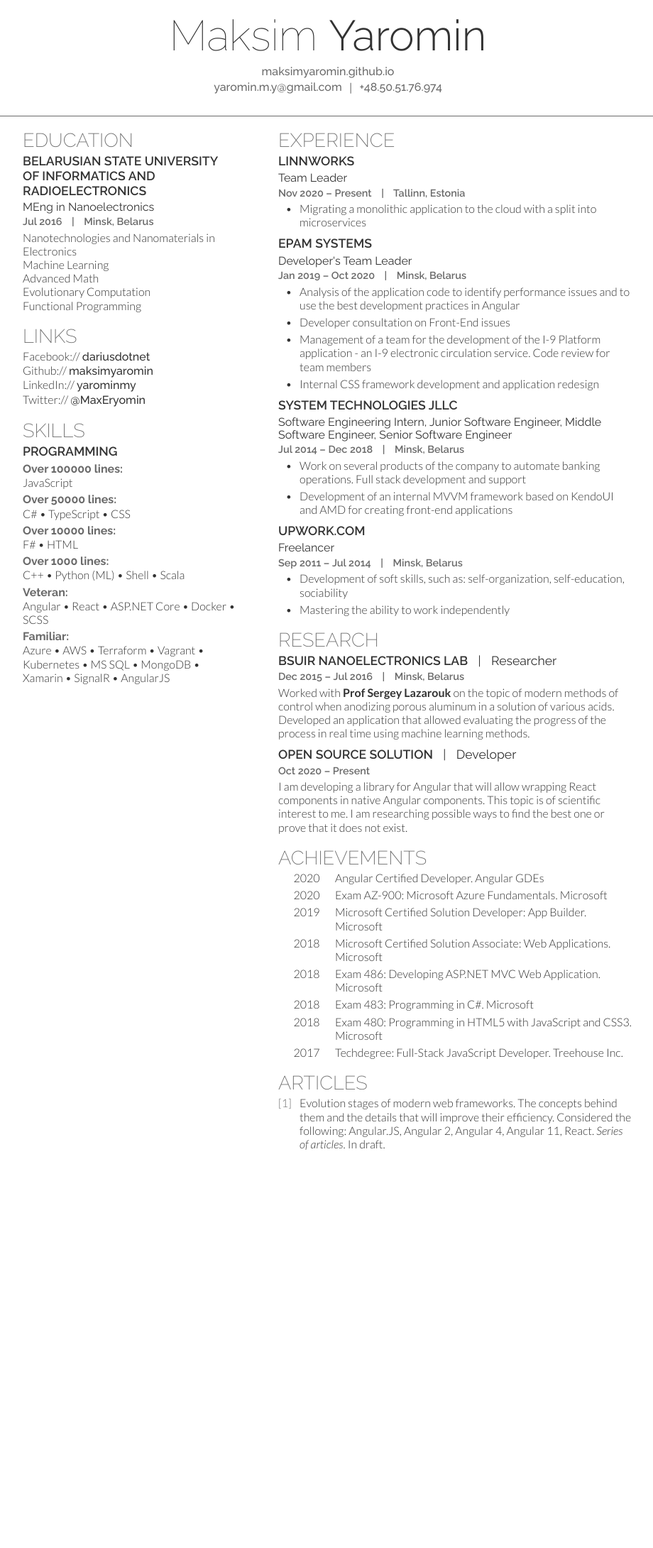
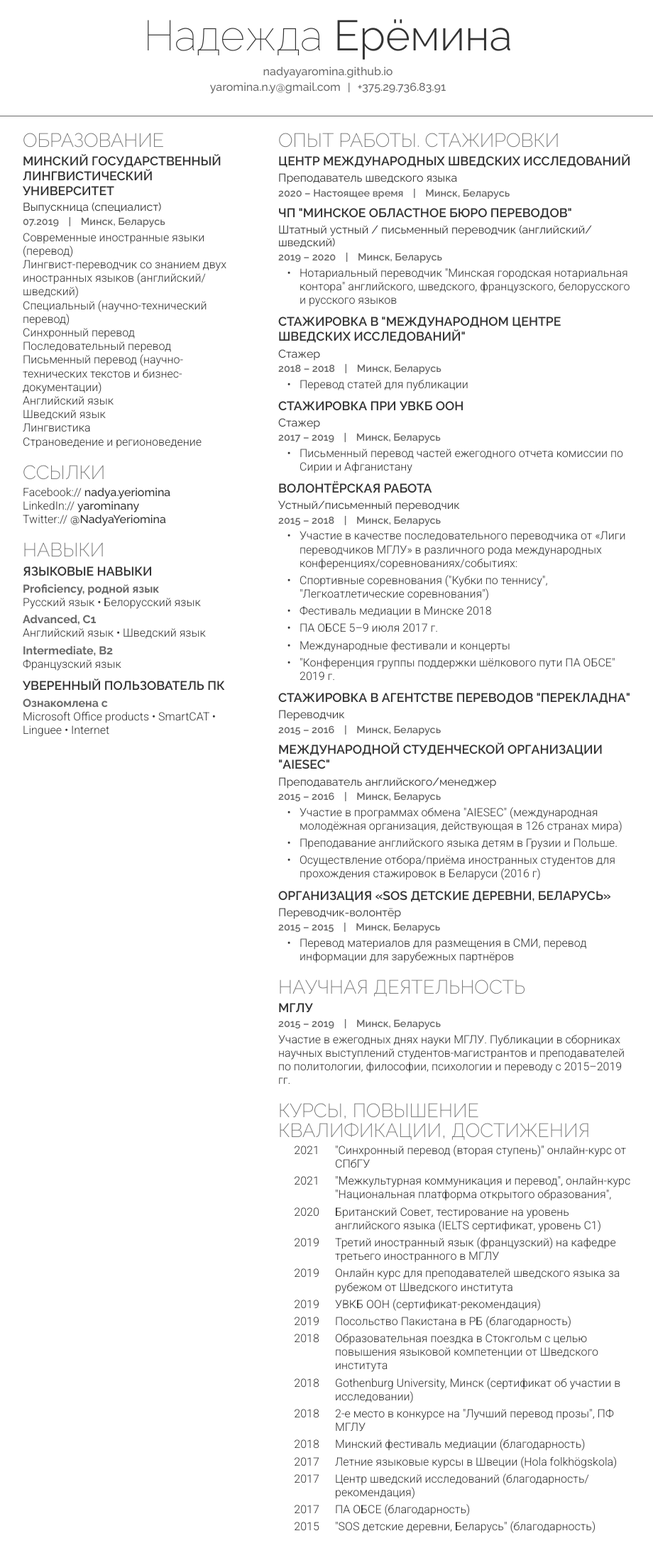
Before and after one commit to maksimyaromin/maksimyaromin.github.io, a Jekyll site: the page built from index.md, in a window 1280 px wide. Shown: the whole page at 71% size, without its empty margins (178-1098 px from the left). Built offline with Jekyll 4.4.1, drawn with Linux system fonts in a browser that asks for light colours; before the commit the page ends 1641 px from its top, so only the background shows below that.

Commit message:
feat: Resume for Nadya

```diff
--- a/_config.yml
+++ b/_config.yml
@@ -1,4 +1,4 @@
-url: "https://maksimyaromin.github.io/" # the base hostname & protocol for your site, e.g. http://example.com
+url: "https://nadyayaromina.github.io/" # the base hostname & protocol for your site, e.g. http://example.com
 baseurl: "/" # the subpath of your site, e.g. /blog
 title: "CV" # the name of your site, e.g. ACME Corp.
-lang: "en"
+lang: "ru-RU"
--- a/_layouts/resume.html
+++ b/_layouts/resume.html
@@ -10,7 +10,8 @@
     <link rel="shortcut icon" href="{{ page.favicon }}" type="image/x-icon">
 
     <link rel="preconnect" href="https://fonts.gstatic.com">
-    <link href="https://fonts.googleapis.com/css2?family=Lato:ital,wght@0,300;0,400;0,700;0,900;1,300;1,400;1,700;1,900&display=swap" rel="stylesheet">
+    <link rel="preconnect" href="https://fonts.gstatic.com">
+    <link href="https://fonts.googleapis.com/css2?family=Roboto:ital,wght@0,300;0,400;0,700;0,900;1,300;1,400;1,700;1,900&display=swap" rel="stylesheet">
     <link href="https://fonts.googleapis.com/css2?family=Raleway:wght@100;200;300;400;500;600;700;800;900&display=swap" rel="stylesheet">
 
     <link rel="stylesheet" href="{{ "/assets/css/main.css" }}">
@@ -48,7 +49,7 @@
         <div class="employee-about">
           {% if page.employee.sections.education %}
             <section class="section" aria-labelledby="education">
-              <h2 class="section__title" id="education">Education</h2>
+              <h2 class="section__title" id="education">Образование</h2>
               <dl class="section__list">
                 {% for school in page.employee.sections.education.schools %}
                   <div class="school section__list_item">
@@ -63,7 +64,7 @@
                         {% if school.graduated.date or school.graduated.location %}
                           <div class="school-graduated-at section-value__time-and-location">
                             {% if school.graduated.date %}
-                              <time class="time" datetime="{{ school.graduated.date }}">{{ school.graduated.date | date: "%b %Y" }}</time>
+                              <time class="time" datetime="{{ school.graduated.date }}">{{ school.graduated.date | date: "%m.%Y" }}</time>
                             {% endif %}
                             {% if school.graduated.date and school.graduated.location %}
                               <span class="list-item-delimiter">&#124;</span>
@@ -91,7 +92,7 @@
           {% endif %}
           {% if page.employee.sections.links %}
             <section class="section" aria-labelledby="links">
-              <h2 class="section__title" id="links">Links</h2>
+              <h2 class="section__title" id="links">Ссылки</h2>
               <div class="links section-additional-data">
                 <ul class="links__list section-additional-data__list">
                   {% for link in page.employee.sections.links %}
@@ -106,7 +107,7 @@
           {% endif %}
           {% if page.employee.sections.skills %}
             <section class="section" aria-labelledby="skills">
-              <h2 class="section__title" id="skills">Skills</h2>
+              <h2 class="section__title" id="skills">Навыки</h2>
               <dl class="section__list">
                 {% for skill in page.employee.sections.skills %}
                   <div class="section__list_item">
@@ -144,7 +145,7 @@
         <div class="employee-expirience">
           {% if page.employee.sections.experience %}
             <section class="section" aria-labelledby="experience">
-              <h2 class="section__title" id="experience">Experience</h2>
+              <h2 class="section__title" id="experience">Опыт работы. Стажировки</h2>
               <dl class="section__list">
                 {% for company in page.employee.sections.experience %}
                   <div class="company section__list_item">
@@ -160,11 +161,11 @@
                       {% if company.date_from or company.location %}
                         <div class="company__description_period section-value__time-and-location">
                           {% if company.date_from %}
-                            <time class="time" datetime="{{ company.date_from }}">{{ company.date_from | date: "%b %Y" }}</time>
+                            <time class="time" datetime="{{ company.date_from }}">{{ company.date_from | date: "%Y" }}</time>
                             {% if company.date_to %}
-                              &#8211;&nbsp;<time class="time" datetime="{{ company.date_to }}">{{ company.date_to | date: "%b %Y" }}</time>
+                              &#8211;&nbsp;<time class="time" datetime="{{ company.date_to }}">{{ company.date_to | date: "%Y" }}</time>
                             {% else %}
-                              &#8211;&nbsp;<span>Present</span>
+                              &#8211;&nbsp;<span>Настоящее время</span>
                             {% endif %}
                           {% endif %}
                           {% if company.date_from and company.location %}
@@ -192,7 +193,7 @@
           {% endif %}
           {% if page.employee.sections.research %}
             <section class="section" aria-labelledby="research">
-              <h2 class="section__title" id="research">Research</h2>
+              <h2 class="section__title" id="research">Научная деятельность</h2>
               <dl class="section__list">
                 {% for research in page.employee.sections.research %}
                   <div class="section__list_item">
@@ -207,9 +208,9 @@
                       {% if research.date_from or research.location %}
                         <div class="section-value__time-and-location">
                           {% if research.date_from %}
-                            <time class="time" datetime="{{ research.date_from }}">{{ research.date_from | date: "%b %Y" }}</time>
+                            <time class="time" datetime="{{ research.date_from }}">{{ research.date_from | date: "%Y" }}</time>
                             {% if research.date_to %}
-                              &#8211;&nbsp;<time class="time" datetime="{{ research.date_to }}">{{ research.date_to | date: "%b %Y" }}</time>
+                              &#8211;&nbsp;<time class="time" datetime="{{ research.date_to }}">{{ research.date_to | date: "%Y" }}</time>
                             {% else %}
                               &#8211;&nbsp;<span>Present</span>
                             {% endif %}
@@ -237,7 +238,7 @@
           {% endif %}
           {% if page.employee.sections.achievements %}
             <section class="section" aria-labelledby="achievements">
-              <h2 class="section__title" id="achievements">Achievements</h2>
+              <h2 class="section__title" id="achievements">Курсы, повышение квалификации, достижения</h2>
               <dl class="achievements__list">
                 {% for achievement in page.employee.sections.achievements %}
                   <dt class="achievements__list_year">{{ achievement.year }}</dt>
--- a/_sass/_variables.scss
+++ b/_sass/_variables.scss
@@ -5,7 +5,7 @@ $color-gray: #6A6A6A;
 $color-white: #FFFFFF;
 
 // Fonts
-$font-Lato: 'Lato', sans-serif;
+$font-Lato: 'Roboto', sans-serif;
 $font-Raleway: 'Raleway', sans-serif;
 
 // Base Settings
--- a/index.md
+++ b/index.md
@@ -1,164 +1,179 @@
 ---
 layout: resume
-title: "Maksim Yaromin"
+title: "Надежда Ерёмина"
 favicon: "assets/icons/favicon.ico"
 meta:
     description: >-
-        Hello, my name is Maksim Yaromin. I am Software Developer. Software Development is being my passion since early childhood. And I am glad I was able to realize my dream. Today I am a professional developer with decades of experience.
+        Всем привет! Меня зовут Надя Ерёмина.
+        Я переводчик с английского и шведского.
     robots:
         - index
         - follow
-    twitter:
-      user_name: "@MaxEryomin"
-      title: Nice to meet you!
-      image: assets/images/me.png
 employee:
-    first_name: "Maksim"
-    last_name: "Yaromin"
+    first_name: "Надежда"
+    last_name: "Ерёмина"
     personal_link:
-        display_name: maksimyaromin.github.io
-        link: https://maksimyaromin.github.io/
+        display_name: nadyayaromina.github.io
+        link: https://nadyayaromina.github.io/
     email:
-        display_name: yaromin.m.y@gmail.com
-        link: mailto:yaromin.m.y@gmail.com
+        display_name: yaromina.n.y@gmail.com
+        link: mailto:yaromina.n.y@gmail.com
     phone:
-        display_name: +48.50.51.76.974
-        link: tel:+48505176974
+        display_name: +375.29.736.83.91
+        link: tel:+375297368391
     sections:
         education:
             schools:
                 - graduated:
-                    schoolName: "Belarusian State University of Informatics and Radioelectronics"
-                    degree: "MEng in Nanoelectronics"
-                    date: 2016-07-31
-                    location: "Minsk, Belarus"
+                    schoolName: "Минский государственный лингвистический университет"
+                    degree: "Выпускница (специалист)"
+                    date: 2019-07-31
+                    location: "Минск, Беларусь"
                   subjects:
-                    - Nanotechnologies and Nanomaterials in Electronics
-                    - Machine Learning
-                    - Advanced Math
-                    - Evolutionary Computation
-                    - Functional Programming
+                    - Современные иностранные языки (перевод)
+                    - Лингвист-переводчик со знанием двух иностранных языков (английский/шведский)
+                    - Специальный (научно-технический перевод)
+                    - Синхронный перевод
+                    - Последовательный перевод
+                    - Письменный перевод (научно-технических текстов и бизнес-документации)
+                    - Английский язык
+                    - Шведский язык
+                    - Лингвистика
+                    - Страноведение и регионоведение
         links:
             - resource: "Facebook://"
-              display_name: dariusdotnet
-              link: https://www.facebook.com/dariusdotnet
-            - resource: "Github://"
-              display_name: maksimyaromin
-              link: https://github.com/maksimyaromin
+              display_name: nadya.yeriomina
+              link: https://www.facebook.com/nadya.yeriomina
             - resource: "LinkedIn://"
-              display_name: yarominmy
-              link: https://www.linkedin.com/in/yarominmy/
+              display_name: yarominany
+              link: https://www.linkedin.com/in/yarominany/
             - resource: "Twitter://"
-              display_name: "@MaxEryomin"
-              link: https://twitter.com/MaxEryomin
+              display_name: "@NadyaYeriomina"
+              link: https://twitter.com/NadyaYeriomina
         skills:
-            - category: Programming
+            - category: Языковые навыки
               category_sets:
-                - title: "Over 100000 lines:"
+                - title: "Proficiency, родной язык"
                   items:
-                    - JavaScript
-                - title: "Over 50000 lines:"
+                    - Русский язык
+                    - Белорусский язык
+                - title: "Advanced, C1"
                   items:
-                    - C#
-                    - TypeScript
-                    - CSS
-                - title: "Over 10000 lines:"
+                    - Английский язык
+                    - Шведский язык
+                - title: "Intermediate, B2"
                   items:
-                    - F#
-                    - HTML
-                - title: "Over 1000 lines:"
+                    - Французский язык
+            - category: Уверенный пользователь ПК
+              category_sets:
+                - title: "Ознакомлена с"
                   items:
-                    - C++
-                    - Python (ML)
-                    - Shell
-                    - Scala
-                - title: "Veteran:"
-                  items:
-                    - Angular
-                    - React
-                    - ASP.NET Core
-                    - Docker
-                    - SCSS
-                - title: "Familiar:"
-                  items:
-                    - Azure
-                    - AWS
-                    - Terraform
-                    - Vagrant
-                    - Kubernetes
-                    - MS SQL
-                    - MongoDB
-                    - Xamarin
-                    - SignalR
-                    - AngularJS
+                    - Microsoft Office products
+                    - SmartCAT
+                    - Linguee
+                    - Internet
         experience:
-            - company: Linnworks
+            - company: "Центр международных шведских исследований"
               position:
-                - Team Leader
+                - Преподаватель шведского языка
               date_from: 2020-11-01
-              location: Tallinn, Estonia
-              achievements:
-                - "Migrating a monolithic application to the cloud with a split into microservices"
-            - company: EPAM Systems
+              location: Минск, Беларусь
+            - company: ЧП "Минское областное бюро переводов"
               position:
-                - Developer's Team Leader
+                - Штатный устный / письменный переводчик (английский/шведский)
               date_from: 2019-01-14
               date_to: 2020-10-02
-              location: Minsk, Belarus
+              location: Минск, Беларусь
               achievements:
-                - "Analysis of the application code to identify performance issues and to use the best development practices in Angular"
-                - "Developer consultation on Front-End issues"
-                - "Management of a team for the development of the I-9 Platform application - an I-9 electronic circulation service. Code review for team members"
-                - "Internal CSS framework development and application redesign"
-            - company: SYSTEM TECHNOLOGIES JLLC
+                - "Нотариальный переводчик \"Минская городская нотариальная контора\" английского, шведского, французского, белорусского и русского языков"
+            - company: Стажировка в "Международном центре шведских исследований"
               position:
-                - Software Engineering Intern
-                - Junior Software Engineer
-                - Middle Software Engineer
-                - Senior Software Engineer
-              date_from: 2014-07-01
+                - Стажер
+              date_from: 2018-07-01
               date_to: 2018-12-31
-              location: Minsk, Belarus
+              location: Минск, Беларусь
               achievements:
-                - "Work on several products of the company to automate banking operations. Full stack development and support"
-                - "Development of an internal MVVM framework based on KendoUI and AMD for creating front-end applications"
-            - company: Upwork.com
+                - "Перевод статей для публикации"
+            - company: Стажировка при УВКБ ООН
               position:
-                - Freelancer
-              date_from: 2011-09-01
-              date_to: 2014-07-01
-              location: Minsk, Belarus
+                - Стажер
+              date_from: 2017-09-01
+              date_to: 2019-07-01
+              location: Минск, Беларусь
               achievements:
-                - "Development of soft skills, such as: self-organization, self-education, sociability"
-                - "Mastering the ability to work independently"
+                - "Письменный перевод частей ежегодного отчета комиссии по Сирии и Афганистану"
+            - company: Волонтёрская работа
+              position:
+                - Устный/письменный переводчик
+              date_from: 2015-09-01
+              date_to: 2018-07-01
+              location: Минск, Беларусь
+              achievements:
+                - "Участие в качестве последовательного переводчика от «Лиги переводчиков МГЛУ» в различного рода международных конференциях/соревнованиях/событиях:"
+                - "Спортивные соревнования (\"Кубки по теннису\", \"Легкоатлетические соревнования\")"
+                - "Фестиваль медиации в Минске 2018"
+                - "ПА ОБСЕ 5–9 июля 2017 г."
+                - "Международные фестивали и концерты"
+                - "\"Конференция группы поддержки шёлкового пути ПА ОБСЕ\" 2019 г."
+            - company: Стажировка в агентстве переводов "Перекладна"
+              position:
+                - Переводчик
+              date_from: 2015-09-01
+              date_to: 2016-07-01
+              location: Минск, Беларусь
+            - company: Международной студенческой организации "AIESEC"
+              position:
+                - Преподаватель английского/менеджер
+              date_from: 2015-09-01
+              date_to: 2016-07-01
+              location: Минск, Беларусь
+              achievements:
+                - "Участие в программах обмена \"AIESEC\" (международная молодёжная организация, действующая в 126 странах мира)"
+                - "Преподавание английского языка детям в Грузии и Польше."
+                - "Осуществление отбора/приёма иностранных студентов для прохождения стажировок в Беларуси (2016 г)"
+            - company: Организация «SOS детские деревни, Беларусь»
+              position:
+                - Переводчик-волонтёр
+              date_from: 2015-09-01
+              date_to: 2015-07-01
+              location: Минск, Беларусь
+              achievements:
+                - "Перевод материалов для размещения в СМИ, перевод информации для зарубежных партнёров"
         research:
-            - place: "BSUIR Nanoelectronics LAB"
-              title: Researcher
+            - place: "МГЛУ"
               date_from: 2015-12-01
-              date_to: 2016-07-01
-              location: "Minsk, Belarus"
-              description: "Worked with <b>Prof Sergey Lazarouk</b> on the topic of modern methods of control when anodizing porous aluminum in a solution of various acids. Developed an application that allowed evaluating the progress of the process in real time using machine learning methods."
-            - place: "Open Source Solution"
-              title: Developer
-              date_from: 2020-10-01
-              description: "I am developing a library for Angular that will allow wrapping React components in native Angular components. This topic is of scientific interest to me. I am researching possible ways to find the best one or prove that it does not exist."
+              date_to: 2019-07-01
+              location: "Минск, Беларусь"
+              description: "Участие в ежегодных днях науки МГЛУ. Публикации в сборниках научных выступлений студентов-магистрантов и преподавателей по политологии, философии, психологии и переводу с 2015–2019 гг."
         achievements:
+            - year: 2021
+              description: "\"Синхронный перевод (вторая ступень)\" онлайн-курс от СПбГУ"
+            - year: 2021
+              description: "\"Межкультурная коммуникация и перевод\", онлайн-курс \"Национальная платформа открытого образования\","
             - year: 2020
-              description: "Angular Certified Developer. Angular GDEs"
-            - year: 2020
-              description: "Exam AZ-900: Microsoft Azure Fundamentals. Microsoft"
+              description: "Британский Совет, тестирование на уровень английского языка (IELTS сертификат, уровень С1)"
             - year: 2019
-              description: "Microsoft Certified Solution Developer: App Builder. Microsoft"
+              description: "Третий иностранный язык (французский) на кафедре третьего иностранного в МГЛУ"
+            - year: 2019
+              description: "Онлайн курс для преподавателей шведского языка за рубежом от Шведского института"
+            - year: 2019
+              description: "УВКБ ООН (сертификат-рекомендация)"
+            - year: 2019
+              description: "Посольство Пакистана в РБ (благодарность)"
             - year: 2018
-              description: "Microsoft Certified Solution Associate: Web Applications. Microsoft"
+              description: "Образовательная поездка в Стокгольм с целью повышения языковой компетенции от Шведского института"
             - year: 2018
-              description: "Exam 486: Developing ASP.NET MVC Web Application. Microsoft"
+              description: "Gothenburg University, Минск (сертификат об участии в исследовании)"
             - year: 2018
-              description: "Exam 483: Programming in C#. Microsoft"
+              description: "2-е место в конкурсе на \"Лучший перевод прозы\", ПФ МГЛУ"
             - year: 2018
-              description: "Exam 480: Programming in HTML5 with JavaScript and CSS3. Microsoft"
+              description: "Минский фестиваль медиации (благодарность)"
             - year: 2017
-              description: "Techdegree: Full-Stack JavaScript Developer. Treehouse Inc."
-        articles:
-            - "Evolution stages of modern web frameworks. The concepts behind them and the details that will improve their efficiency. Considered the following: Angular.JS, Angular 2, Angular 4, Angular 11, React. <em>Series of articles</em>. In draft."
+              description: "Летние языковые курсы в Швеции (Hola folkhögskola)"
+            - year: 2017
+              description: "Центр шведский исследований (благодарность/рекомендация)"
+            - year: 2017
+              description: "ПА ОБСЕ (благодарность)"
+            - year: 2015
+              description: "\"SOS детские деревни, Беларусь\" (благодарность) "
 ---
```
Also changed, not shown: assets/icons/favicon.ico, assets/images/me.png (deleted), 1 other file.
